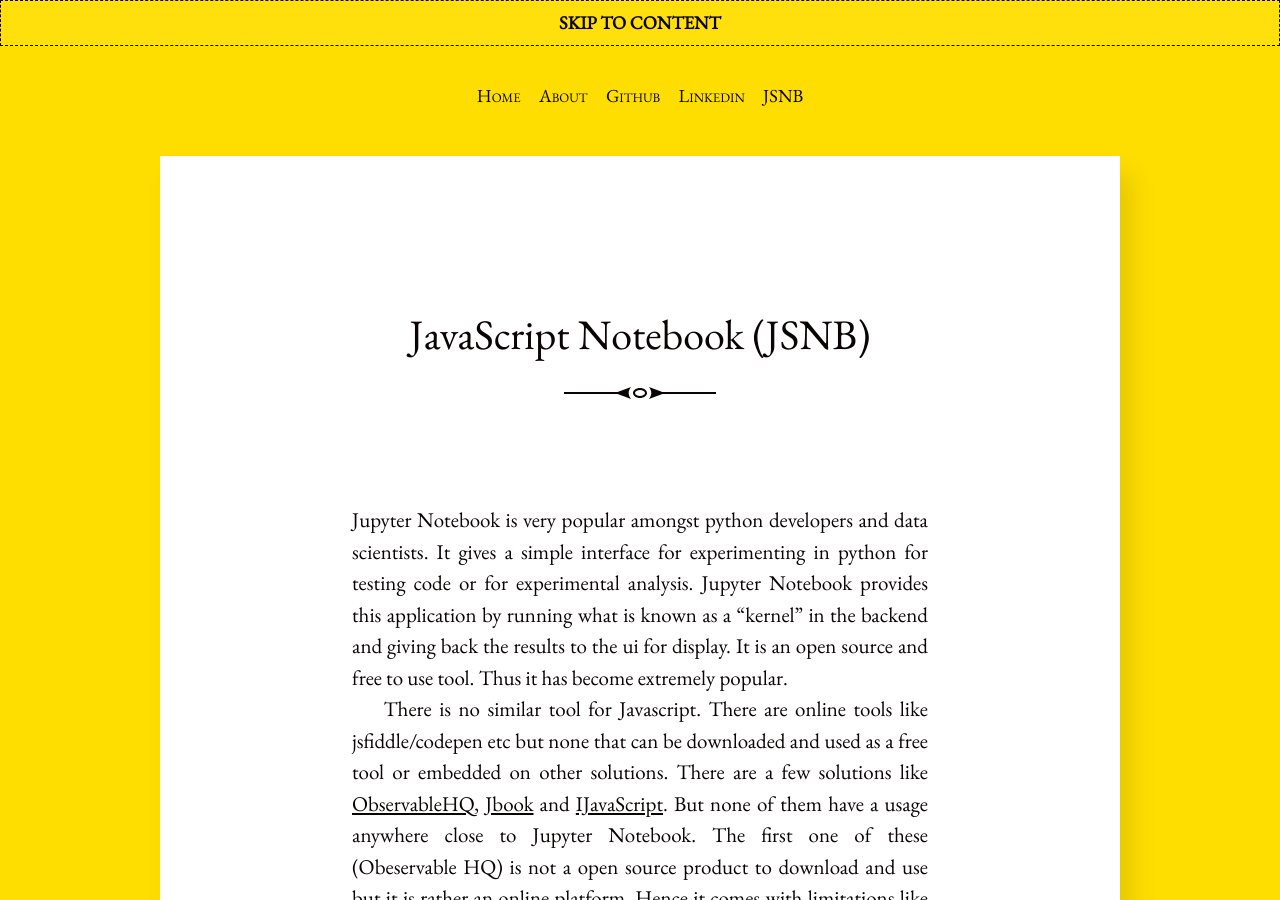
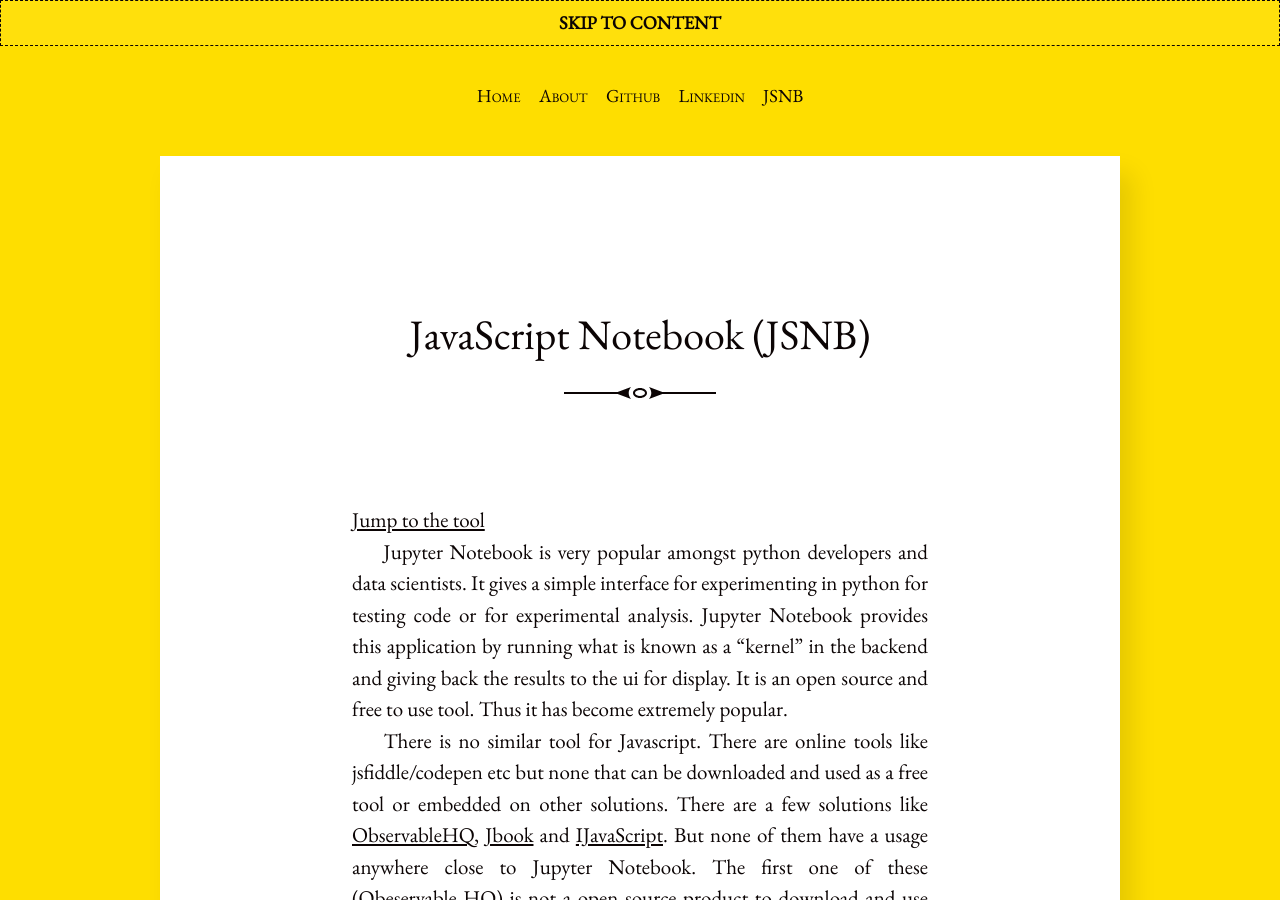
Before and after one commit to gopi-suvanam/gopi-suvanam.github.io, a Jekyll site: the page built from _posts/2023-01-01-JavaSript-Notebook.md, in a window 1280 px wide and 900 px high. Built offline with Jekyll 4.4.1, drawn with Linux system fonts in a browser that asks for light colours.

Commit message:
Update 2023-01-01-JavaSript-Notebook.md

```diff
--- a/_posts/2023-01-01-JavaSript-Notebook.md
+++ b/_posts/2023-01-01-JavaSript-Notebook.md
@@ -2,6 +2,7 @@
 layout: post
 title: JavaScript Notebook (JSNB)
 ---
+[Jump to the tool](/jsnb)
 
 Jupyter Notebook is very popular amongst python developers and data scientists. It gives a simple interface for experimenting in python for testing code or for experimental analysis. Jupyter Notebook provides this application by running what is known as a “kernel” in the backend and giving back the results to the ui for display. It is an open source and free to use tool. Thus it has become extremely popular.
 
```
